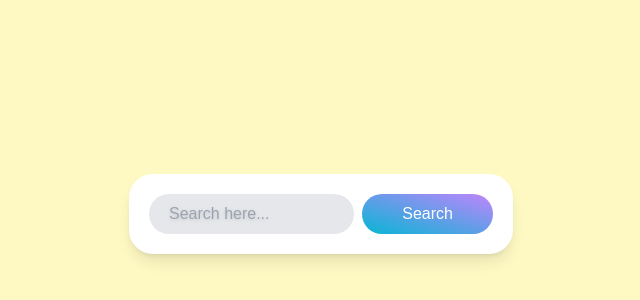
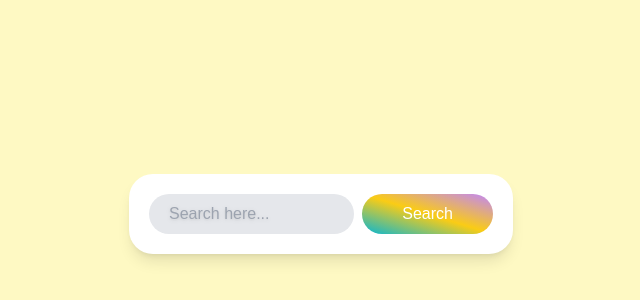
Before and after one commit to perci2an/Carrot, a Next.js app: page / in a window 1280 px wide. Shown: the part 186-486 px from the top of the page, without its empty margins (319-959 px from the left). Built offline with nearby package versions, Linux system fonts and the light colour scheme.

Commit message:
#3.6 Gradient

```diff
--- a/app/page.tsx
+++ b/app/page.tsx
@@ -7,7 +7,7 @@ export default function Home() {
           type="text"
           placeholder="Search here..."
         />
-        <button className="bg-black bg-opacity-70 text-white py-2 rounded-full active:scale-90 focus:scale-90 transition-transform font-medium md:px-10 bg-gradient-to-tr from-cyan-500 to-purple-400">
+        <button className="bg-black bg-opacity-70 text-white py-2 rounded-full active:scale-90 focus:scale-90 transition-transform font-medium md:px-10 bg-gradient-to-tr from-cyan-500 via-yellow-400 to-purple-400">
           Search
         </button>
       </div>
```
